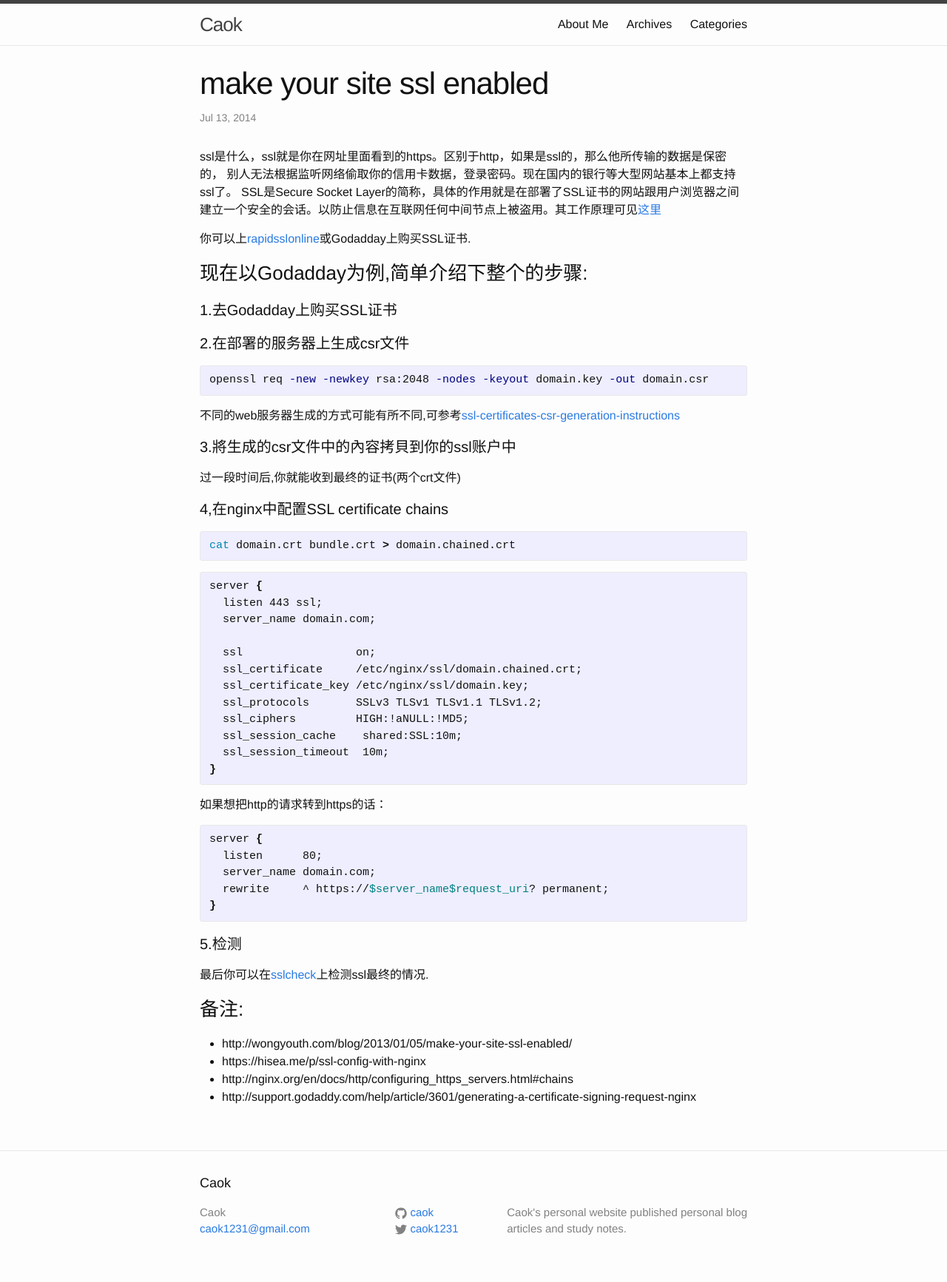
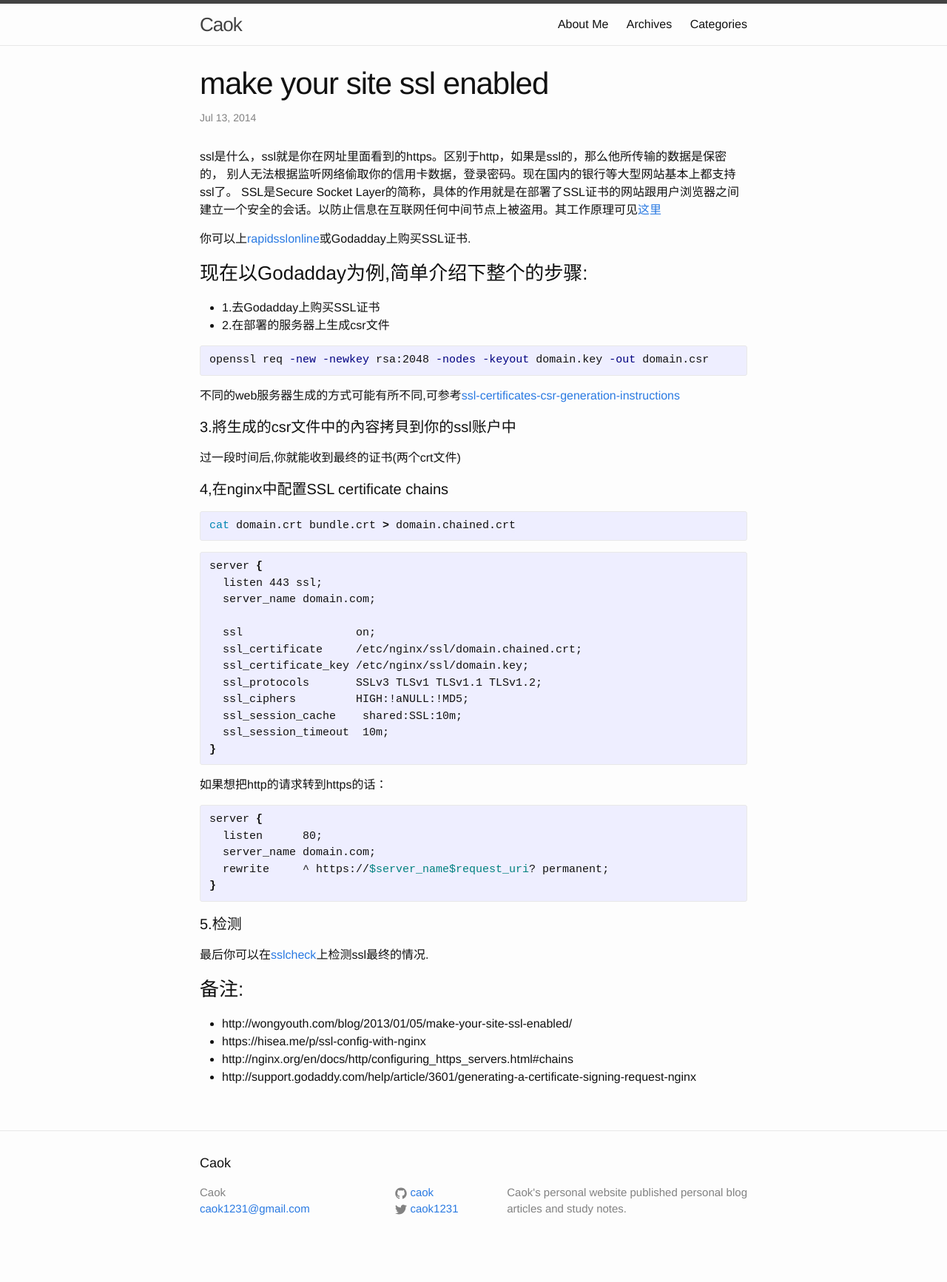
Before and after one commit to caok/caok.github.io, a Jekyll site: the page built from _posts/2014-07-13-make-your-site-ssl-enabled.markdown, in a window 1280 px wide. Shown: the whole page at 74% size. Built offline with Jekyll 4.4.1, drawn with Linux system fonts in a browser that asks for light colours; nearby versions of some CDN libraries; after the commit the page ends 1706 px from its top, so only the background shows below that.

Commit message:
update article

```diff
--- a/_posts/2014-07-13-make-your-site-ssl-enabled.markdown
+++ b/_posts/2014-07-13-make-your-site-ssl-enabled.markdown
@@ -12,15 +12,19 @@ SSL是Secure Socket Layer的简称，具体的作用就是在部署了SSL证书
 你可以上[rapidsslonline](https://www.rapidsslonline.com/)或Godadday上购买SSL证书.
 
 ### 现在以Godadday为例,简单介绍下整个的步骤:
-#### 1.去Godadday上购买SSL证书
-#### 2.在部署的服务器上生成csr文件
+
+* 1.去Godadday上购买SSL证书
+* 2.在部署的服务器上生成csr文件
+
 {% highlight bash %}
 openssl req -new -newkey rsa:2048 -nodes -keyout domain.key -out domain.csr
 {% endhighlight %}
 
 不同的web服务器生成的方式可能有所不同,可参考[ssl-certificates-csr-generation-instructions](http://support.godaddy.com/help/category/746/ssl-certificates-csr-generation-instructions)
+
 #### 3.將生成的csr文件中的內容拷貝到你的ssl账户中
 过一段时间后,你就能收到最终的证书(两个crt文件)
+
 #### 4,在nginx中配置SSL certificate chains
 {% highlight bash %}
 cat domain.crt bundle.crt > domain.chained.crt
```
